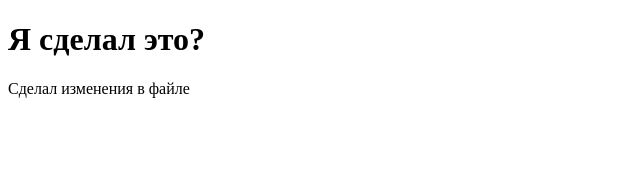
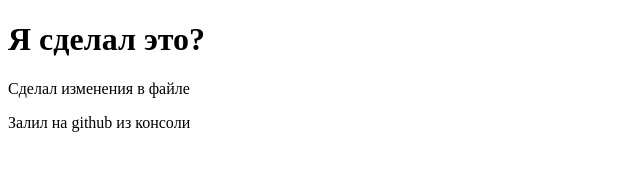
Before and after one commit to Maslenko/first-git, a plain HTML site: page index.html in a window 1280 px wide. Shown: the whole page, without its empty margins (0-640 px from the left). Drawn offline with Linux system fonts and the light colour scheme.

Commit message:
tex edit

```diff
--- a/index.html
+++ b/index.html
@@ -2,10 +2,11 @@
 <html>
 <head>
    <meta charset="utf-8">
-    <title>Первый раз в гитхаб</title>
+    <title>Который раз в гитхаб</title>
 </head>
 <body>
 <h1>Я сделал это?</h1>
 <p>Сделал изменения в файле</p>
+<p>Залил на github из консоли</p>
 </body>
 </html>
```
